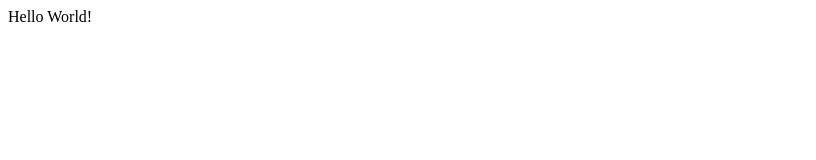
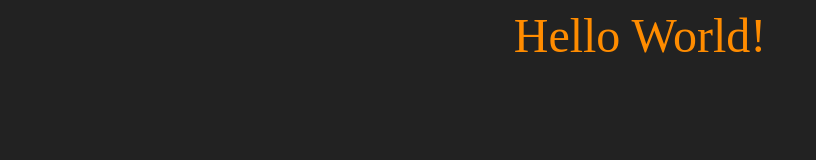
Before and after one commit to giadeagal/js-paliedispari, a plain HTML site: page index.html in a window 1280 px wide. Shown: the whole page, without its empty margins (0-816 px from the left). Drawn offline with Linux system fonts and the light colour scheme.

Commit message:
darkmode

```diff
--- /dev/null
+++ b/css/style.css
@@ -0,0 +1,6 @@
+body {
+    background-color: #222;
+    color: darkorange;
+    text-align: center;
+    font-size: 3rem;
+}
--- a/index.html
+++ b/index.html
@@ -5,6 +5,7 @@
     <meta http-equiv="X-UA-Compatible" content="IE=edge">
     <meta name="viewport" content="width=device-width, initial-scale=1.0">
     <title>Document</title>
+    <link rel="stylesheet" href="css/style.css">
 </head>
 <body>
     <div id="printer"></div>
```
